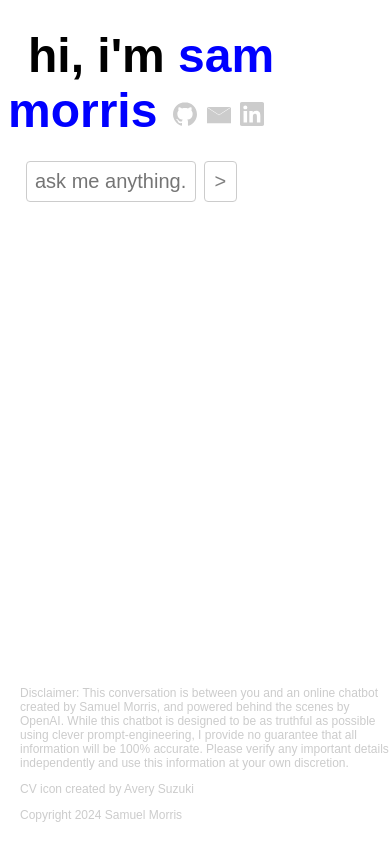
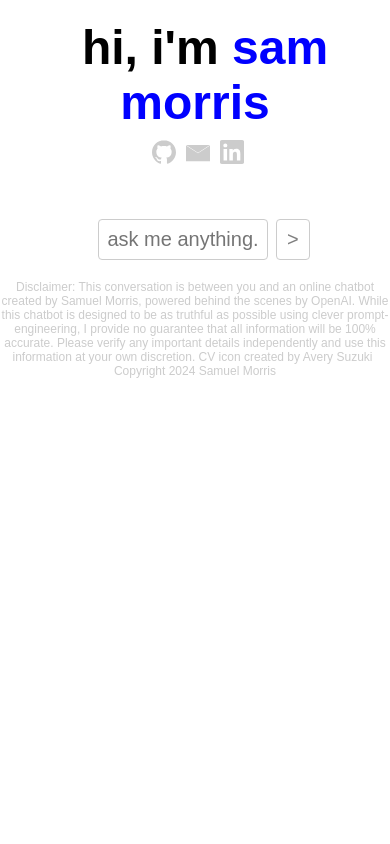
Before and after one commit to dodobird181/sambot2, a Flask app: page / in a window 390 px wide. Run offline with Flask 3, Linux system fonts and the light colour scheme; parts of the project's set-up code (start-up, migrations or seed data) failed here and were passed over; some libraries are stand-ins or nearby versions; some web fonts are replaced.

Commit message:
reactive styling

```diff
--- a/src/static/index.css
+++ b/src/static/index.css
@@ -51,6 +51,34 @@ h1 {
     left: 0;
     margin-bottom: 10px;
 }
+@media screen and (max-height: 690px) {
+    .disclaimer {
+        position: relative;
+        margin: 0;
+        padding: 0;
+    }
+}
+@media screen and (max-width: 712px) {
+    .disclaimer {
+      position: relative;
+      margin: 0;
+      padding: 0;
+    }
+    body {
+        text-align: center;
+        margin: 0;
+    }
+    .icons-container {
+        display: block;
+        margin-top: 10px;
+    }
+    li {
+        text-align: left;
+    }
+    .inline {
+        text-align: left;
+    }
+  }
 
 /*Add cool font*/
 body, input {
@@ -64,18 +92,33 @@ body, input {
     width: 95%;
     max-height: 400px; /* Adjust as needed */
     overflow-y: auto;
-    margin-top: 0px;
+    margin-top: 20px;
     margin-bottom: 0px;
-}
-
-ul li:first-child {
-    margin-top: 20px;
-}
-ul li:last-child {
-    margin-bottom: 20px;
 }
 ul li::marker {
     color: grey;
+}
+
+/* WebKit-based browsers (Chrome, Safari) */
+.messages-container::-webkit-scrollbar {
+  width: 12px; /* Width of the scrollbar */
+}
+.messages-container::-webkit-scrollbar-track {
+  background: #f1f1f1; /* Background color of the track */
+  border-radius: 10px; /* Roundness of the track */
+}
+.messages-container::-webkit-scrollbar-thumb {
+  background: #888; /* Color of the scrollbar handle */
+  border-radius: 10px; /* Roundness of the scrollbar handle */
+  border: 2px solid #f1f1f1; /* Space around the scrollbar handle */
+}
+.messages-container::-webkit-scrollbar-thumb:hover {
+  background: #555; /* Color of the scrollbar handle on hover */
+}
+/* Firefox */
+.messages-container {
+  scrollbar-width: thin; /* "auto" or "thin" */
+  scrollbar-color: #888 #f1f1f1; /* Scroll thumb and track */
 }
 
 .input-container {
@@ -144,3 +187,7 @@ ul li::marker {
     background-color: blue; /* Change the background color on hover */
     color: white; /* Optional: Change the text color on hover for better contrast */
 }
+
+.inline {
+    display: inline;
+}
--- a/src/templates/home.html
+++ b/src/templates/home.html
@@ -62,14 +62,14 @@
 
     </body>
     <footer class="disclaimer">
-        <p>
+        <p class="inline">
             Disclaimer: This conversation is between you and an online chatbot created by Samuel
-            Morris, and powered behind the scenes by OpenAI. While this chatbot is designed to be as truthful as
+            Morris, powered behind the scenes by OpenAI. While this chatbot is designed to be as truthful as
             possible using clever prompt-engineering, I provide no guarantee that all information will be 100%
             accurate. Please verify any important details independently and use this information at your own
             discretion.
         </p>
-        <a target="_blank" class="attribution-link" href="https://averysuzuki.com/" title="linkedin icons">CV icon created by Avery Suzuki</a>
-        <p id="copyright"></p>
+        <a target="_blank" class="attribution-link inline" href="https://averysuzuki.com/" title="linkedin icons">CV icon created by Avery Suzuki</a>
+        <p id="copyright" class="inline"></p>
     </footer>
 </html>
```
